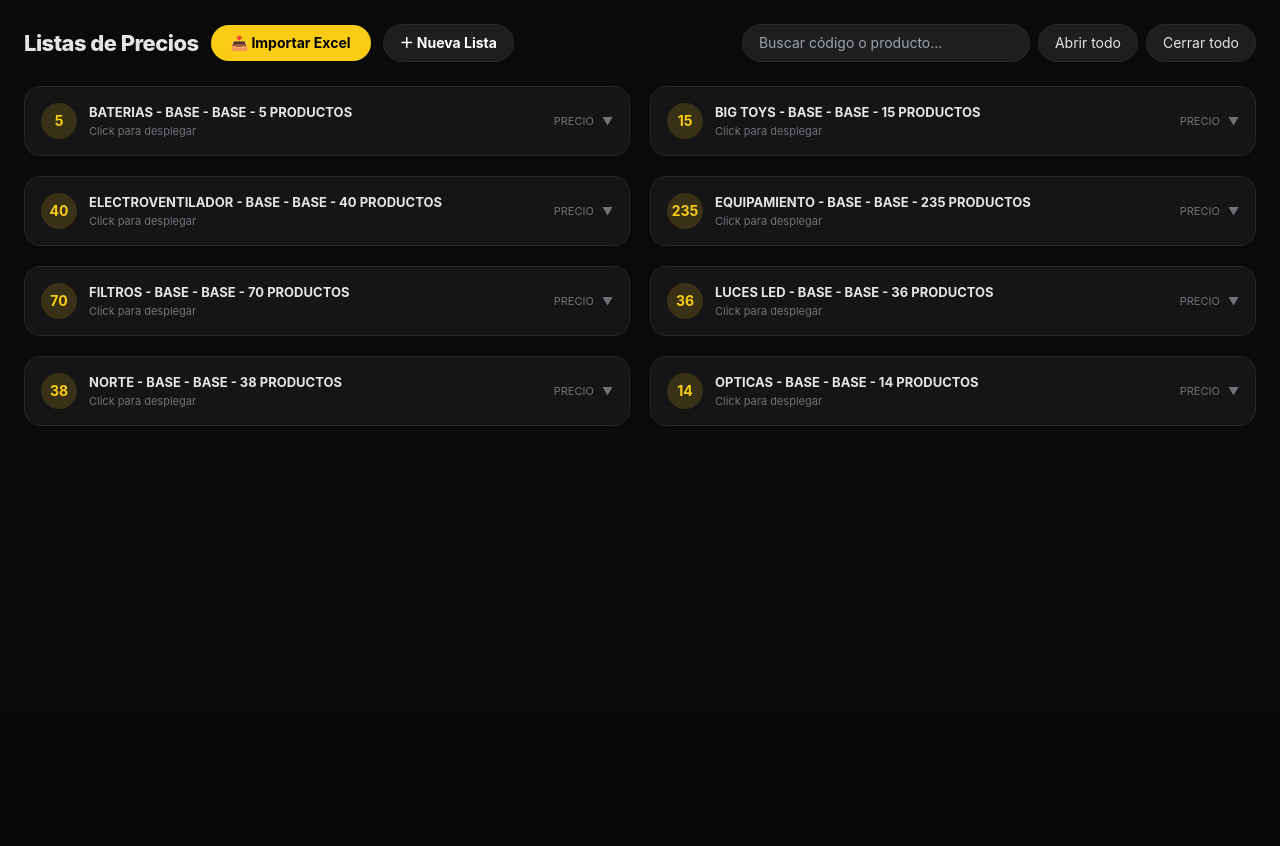
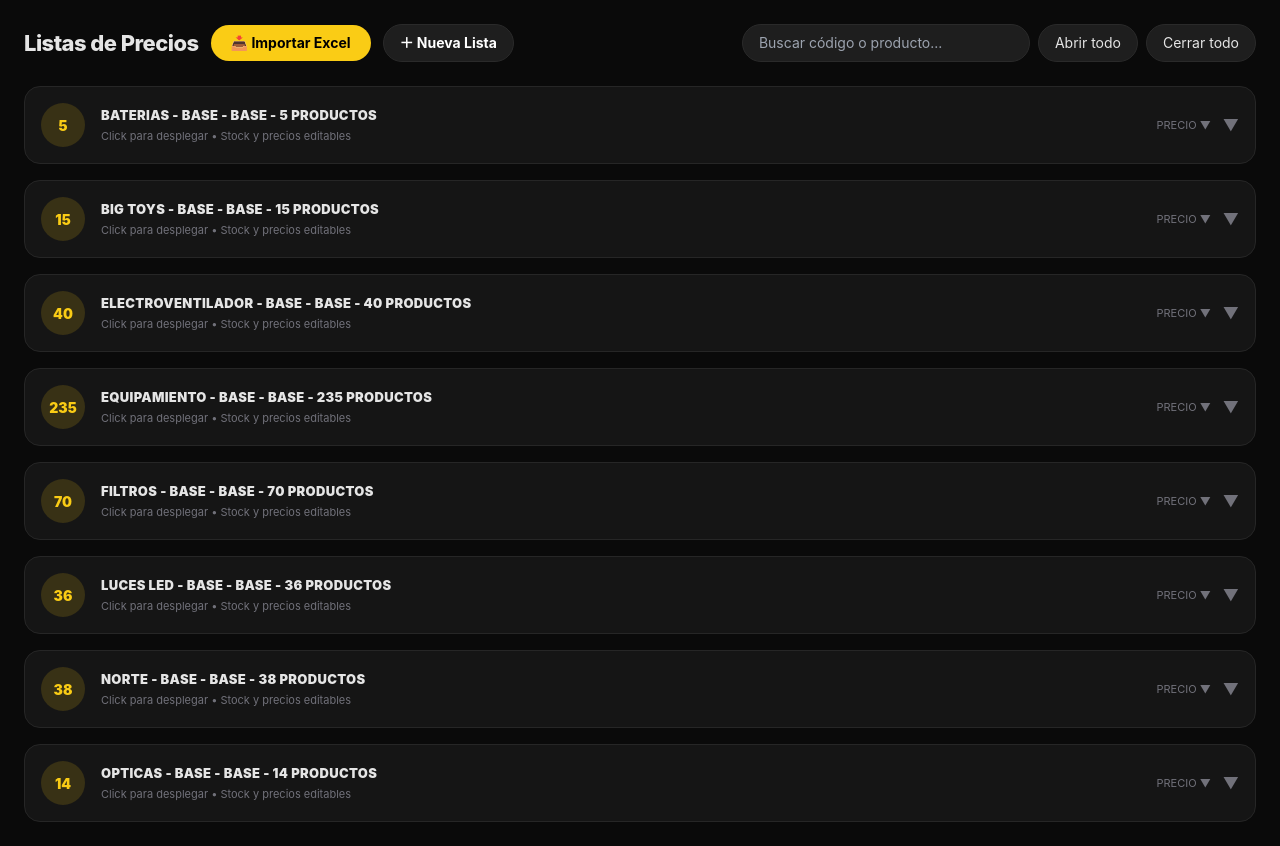
Before and after one commit to marcomoretic71-prog/halcon-equipamientos, a Django app: page /listas/ in a window 1280 px wide. Shown: the part 87-933 px from the top of the page. Before the commit the page ends 513 px from the top, so only its background shows below. Run offline with Django 5.2, Linux system fonts and the light colour scheme; a user stored in the database is signed in; data comes from the database, SQL or seed files in the repository; some libraries are stand-ins or nearby versions.

Commit message:
feat: listas full width + stock editable desde listas

```diff
--- a/equipamientos/templates/listas.html
+++ b/equipamientos/templates/listas.html
@@ -31,31 +31,35 @@ body{background:#0a0a0a;color:#e5e5e5;font-family:Inter,sans-serif}
     <a href="/presupuestos/" class="bg-[#facc15] text-black font-bold px-4 py-2 rounded-full text-sm">+ Nuevo Presupuesto</a>
   </div>
 </nav>
-<div class="max-w-[1700px] mx-auto p-4 md:p-6">
+<div class="max-w-[1600px] mx-auto p-4 md:p-6">
   <div class="flex flex-col md:flex-row justify-between gap-4 mb-6">
-    <div class="flex items-center gap-3">
+    <div class="flex items-center gap-3 flex-wrap">
       <h1 class="text-[22px] font-extrabold tracking-tight">Listas de Precios</h1>
       <button onclick="abrirImportModal()" class="bg-[#facc15] text-black font-bold px-5 py-2 rounded-full text-sm hover:bg-yellow-300">📥 Importar Excel</button>
       <button onclick="crearListaNueva()" class="bg-[#1e1e1e] border border-[#2a2a2a] text-white font-bold px-4 py-2 rounded-full text-sm hover:bg-[#2a2a2a]">＋ Nueva Lista</button>
     </div>
-    <div class="flex gap-2">
+    <div class="flex gap-2 flex-wrap">
       <input id="buscador" placeholder="Buscar código o producto..." class="bg-[#1e1e1e] border border-[#2a2a2a] rounded-full px-4 py-2 text-sm w-72 outline-none focus:border-yellow-400">
       <button onclick="toggleAll(true)" class="bg-[#1e1e1e] border border-[#2a2a2a] rounded-full px-4 py-2 text-sm">Abrir todo</button>
       <button onclick="toggleAll(false)" class="bg-[#1e1e1e] border border-[#2a2a2a] rounded-full px-4 py-2 text-sm">Cerrar todo</button>
     </div>
   </div>
-  <div class="grid grid-cols-1 xl:grid-cols-2 gap-5 items-start">
+  <!-- CAMBIO: FULL WIDTH, UNA ABAJO DE OTRA -->
+  <div class="flex flex-col gap-4">
   {% for lista in listas %}
-    <div class="bg-[#151515] border border-[#262626] rounded-[16px] overflow-hidden">
-      <button onclick="toggleLista('{{ lista.id }}')" class="w-full flex items-center justify-between p-4 hover:bg-[#1c1c1c] transition">
-        <div class="flex items-center gap-3 text-left">
-          <div class="w-9 h-9 rounded-full bg-[#facc15]/15 text-[#facc15] flex items-center justify-center font-bold text-sm">{{ lista.items.count }}</div>
+    <div class="bg-[#151515] border border-[#262626] rounded-[16px] overflow-hidden w-full">
+      <button onclick="toggleLista('{{ lista.id }}')" class="w-full flex items-center justify-between p-4 hover:bg-[#1c1c1c] transition text-left">
+        <div class="flex items-center gap-4">
+          <div class="w-11 h-11 rounded-full bg-[#facc15]/15 text-[#facc15] flex items-center justify-center font-black text-[14px]">{{ lista.items.count }}</div>
           <div>
-            <div class="font-bold text-[13px] uppercase">{{ lista.nombre }} - Base - {{ lista.items.count }} productos</div>
-            <div class="text-[11px] text-zinc-500">Click para desplegar</div>
+            <div class="font-black text-[13px] uppercase tracking-wide">{{ lista.nombre }} - BASE - {{ lista.items.count }} PRODUCTOS</div>
+            <div class="text-[11px] text-zinc-500 mt-0.5">Click para desplegar • Stock y precios editables</div>
           </div>
         </div>
-        <div class="flex items-center gap-2 text-[11px] text-zinc-500"><span>PRECIO</span><span id="arrow-{{ lista.id }}">▼</span></div>
+        <div class="flex items-center gap-3">
+          <span class="text-[11px] text-zinc-500 hidden md:block">PRECIO ▼</span>
+          <span id="arrow-{{ lista.id }}" class="text-zinc-500">▼</span>
+        </div>
       </button>
       <div id="body-{{ lista.id }}" class="hidden border-t border-[#262626]">
         <div class="bg-[#1a1a1a] p-3 flex items-center gap-2 border-b border-[#262626] flex-wrap">
@@ -63,27 +67,44 @@ body{background:#0a0a0a;color:#e5e5e5;font-family:Inter,sans-serif}
           <input id="pct-{{ lista.id }}" type="number" placeholder="%" class="bg-[#0f0f0f] border border-[#333] rounded-full px-3 py-1.5 w-20 text-sm text-center outline-none">
           <span class="text-sm">%</span>
           <button onclick="aplicarPorcentaje('{{ lista.id }}')" class="bg-[#facc15] text-black font-bold px-4 py-1.5 rounded-full text-xs hover:bg-yellow-300">Aplicar suba</button>
-          <button onclick="exportarLista('{{ lista.id }}')" class="bg-[#222] border border-[#333] text-zinc-300 px-3 py-1.5 rounded-full text-xs ml-2">⬇ Exportar</button>
-          <button onclick="limpiarDuplicadosLista('{{ lista.id }}')" class="bg-red-500/10 border border-red-500/20 text-red-400 px-3 py-1.5 rounded-full text-xs ml-2 hover:bg-red-500 hover:text-white">🧹 Quitar duplicados</button>
+          <div class="w-px h-6 bg-[#333] mx-2 hidden md:block"></div>
+          <button onclick="exportarLista('{{ lista.id }}')" class="bg-[#222] border border-[#333] text-zinc-300 px-3 py-1.5 rounded-full text-xs">⬇ Exportar</button>
+          <button onclick="limpiarDuplicadosLista('{{ lista.id }}')" class="bg-red-500/10 border border-red-500/20 text-red-400 px-3 py-1.5 rounded-full text-xs hover:bg-red-500 hover:text-white">🧹 Quitar duplicados</button>
           <span id="status-{{ lista.id }}" class="text-[11px] text-zinc-500 ml-2"></span>
         </div>
-        <div class="max-h-[520px] overflow-auto">
-          <table class="w-full text-[11px]">
-            <thead class="sticky top-0 bg-[#1e1e1e] text-[9px] text-zinc-500 uppercase">
-              <tr><th class="text-left p-2">Código</th><th class="text-left p-2">Producto</th><th class="text-right p-2">Precio</th><th class="p-2 text-right">Acción</th></tr>
+        <div class="max-h-[650px] overflow-auto">
+          <table class="w-full text-[12px]">
+            <thead class="sticky top-0 bg-[#1e1e1e] text-[10px] text-zinc-500 uppercase z-10">
+              <tr>
+                <th class="text-left p-3 w-[110px]">Código</th>
+                <th class="text-left p-3">Producto</th>
+                <th class="text-center p-3 w-[160px]">Stock</th>
+                <th class="text-right p-3 w-[155px]">Precio</th>
+                <th class="p-3 w-[110px] text-right">Acción</th>
+              </tr>
             </thead>
             <tbody class="divide-y divide-[#1e1e1e]">
             {% for item in lista.items.all %}
               <tr id="row-{{ item.id }}" class="hover:bg-[#1e1e1e]/50 prod-row" data-codigo="{{ item.producto.codigo|lower }}" data-nombre="{{ item.producto.nombre|lower }}">
-                <td class="p-2.5 text-zinc-500 font-mono text-[10px]">{{ item.producto.codigo }}</td>
-                <td class="p-2.5 text-zinc-300 max-w-[220px] truncate">{{ item.producto.nombre }}</td>
-                <td class="p-2.5 text-right">
-                  <input id="price-{{ item.id }}" data-item="{{ item.id }}" data-lista="{{ lista.id }}" type="text" value="{{ item.producto.precio }}" class="price-input bg-[#0f0f0f] border border-[#333] rounded-lg px-2 py-1.5 w-[125px] text-right outline-none focus:border-yellow-400">
+                <td class="p-3 text-zinc-500 font-mono text-[11px]">{{ item.producto.codigo }}</td>
+                <td class="p-3 text-zinc-300">
+                  <div class="max-w-[700px] truncate" title="{{ item.producto.nombre }}">{{ item.producto.nombre }}</div>
                 </td>
-                <td class="p-2.5 text-right">
+                <!-- STOCK EDITABLE -->
+                <td class="p-2">
+                  <div class="flex items-center justify-center gap-1">
+                    <button onclick="cambiarStock('{{ item.id }}','{{ item.producto.id }}', -1)" class="w-7 h-7 rounded-full bg-[#222] border border-[#333] text-white hover:bg-[#333] font-bold flex items-center justify-center">−</button>
+                    <input id="stock-{{ item.id }}" data-item="{{ item.id }}" data-producto="{{ item.producto.id }}" data-lista="{{ lista.id }}" type="number" value="{{ item.producto.stock|default:0 }}" class="stock-input bg-[#0f0f0f] border border-[#333] rounded-lg px-1 py-1.5 w-[60px] text-center outline-none focus:border-[#facc15] font-bold {% if item.producto.stock == 0 %}text-red-400{% elif item.producto.stock <= 3 %}text-yellow-400{% else %}text-green-400{% endif %}">
+                    <button onclick="cambiarStock('{{ item.id }}','{{ item.producto.id }}', 1)" class="w-7 h-7 rounded-full bg-[#222] border border-[#333] text-white hover:bg-[#333] font-bold flex items-center justify-center">+</button>
+                  </div>
+                </td>
+                <td class="p-3 text-right">
+                  <input id="price-{{ item.id }}" data-item="{{ item.id }}" data-lista="{{ lista.id }}" type="text" value="{{ item.producto.precio }}" class="price-input bg-[#0f0f0f] border border-[#333] rounded-lg px-2 py-1.5 w-[130px] text-right outline-none focus:border-yellow-400">
+                </td>
+                <td class="p-3 text-right">
                   <div class="flex gap-1 justify-end items-center">
-                    <button onclick="guardar('{{ item.id }}')" class="w-6 h-6 rounded-full bg-[#facc15] text-black font-bold hover:bg-yellow-300" title="Guardar precio">›</button>
-                    <button onclick="eliminarDeLista('{{ item.id }}', '{{ item.producto.codigo|escapejs }}')" class="w-6 h-6 rounded-full bg-[#222] border border-[#333] text-red-400 hover:bg-red-500 hover:text-white text-[12px] font-bold" title="Eliminar de la lista">✕</button>
+                    <button onclick="guardar('{{ item.id }}')" class="w-7 h-7 rounded-full bg-[#facc15] text-black font-bold hover:bg-yellow-300 flex items-center justify-center text-[12px]" title="Guardar precio">›</button>
+                    <button onclick="eliminarDeLista('{{ item.id }}', '{{ item.producto.codigo|escapejs }}')" class="w-7 h-7 rounded-full bg-[#222] border border-[#333] text-red-400 hover:bg-red-500 hover:text-white text-[12px] font-bold flex items-center justify-center" title="Eliminar de la lista">✕</button>
                   </div>
                 </td>
               </tr>
@@ -96,6 +117,7 @@ body{background:#0a0a0a;color:#e5e5e5;font-family:Inter,sans-serif}
   {% endfor %}
   </div>
 </div>
+<!-- MODAL IMPORT -->
 <div id="modalImport" class="fixed inset-0 z-[100] hidden bg-black/70 backdrop-blur flex items-center justify-center p-4">
   <div class="bg-[#151515] border border-[#262626] rounded-[20px] w-full max-w-[650px] p-6">
     <div class="flex justify-between items-center mb-4">
@@ -220,6 +242,7 @@ function toggleAll(open){
   document.querySelectorAll('[id^=body-]').forEach(b=>{
     if(open) b.classList.remove('hidden'); else b.classList.add('hidden');
   });
+  document.querySelectorAll('[id^=arrow-]').forEach(a=>a.textContent=open?'▲':'▼');
 }
 function parseARS(s){ if(!s) return 0; return parseFloat(s.replace(/\$/g,'').trim().replace(/\./g,'').replace(',','.'))||0; }
 function formatARS(n){ return new Intl.NumberFormat('es-AR',{style:'currency',currency:'ARS'}).format(n); }
@@ -230,6 +253,44 @@ function guardar(id){
   inp.style.borderColor='#facc15';
   fetch('/editar_precio_item_lista/',{ method:'POST', headers:{'Content-Type':'application/json','X-CSRFToken':'{{ csrf_token }}'}, body:JSON.stringify({item_id:id, precio:val}) }).then(r=>r.json()).then(d=>{ if(d.ok){ inp.value=formatARS(d.nuevo_precio); inp.style.borderColor='#22c55e'; setTimeout(()=>inp.style.borderColor='#333',1000); } });
 }
+// STOCK NUEVO - RECOMENDADO
+function cambiarStock(itemId, productoId, delta){
+  const inp=document.getElementById('stock-'+itemId);
+  let actual=parseInt(inp.value)||0;
+  let nuevo=actual+delta;
+  if(nuevo<0) nuevo=0;
+  inp.value=nuevo;
+  guardarStock(itemId, productoId, nuevo);
+}
+function guardarStock(itemId, productoId, nuevoValor){
+  const inp=document.getElementById('stock-'+itemId);
+  if(nuevoValor===undefined) nuevoValor=parseInt(inp.value)||0;
+  inp.style.borderColor='#facc15';
+  fetch('/api/actualizar_stock/',{
+    method:'POST',
+    headers:{'Content-Type':'application/json','X-CSRFToken':'{{ csrf_token }}'},
+    body:JSON.stringify({producto_id: productoId, stock: nuevoValor})
+  }).then(r=>r.json()).then(d=>{
+    if(d.ok){
+      inp.classList.remove('text-red-400','text-yellow-400','text-green-400');
+      if(d.stock==0) inp.classList.add('text-red-400');
+      else if(d.stock<=3) inp.classList.add('text-yellow-400');
+      else inp.classList.add('text-green-400');
+      inp.style.borderColor='#22c55e';
+      setTimeout(()=>inp.style.borderColor='#333',1200);
+      document.querySelectorAll(`.stock-input[data-producto="${productoId}"]`).forEach(other=>{
+        if(other.id!==inp.id){ other.value=d.stock; other.className=inp.className; }
+      });
+    } else alert('Error: '+(d.error||''));
+  });
+}
+document.addEventListener('change', e=>{
+  if(e.target.classList.contains('stock-input')){
+    let productoId=e.target.dataset.producto;
+    let itemId=e.target.dataset.item;
+    guardarStock(itemId, productoId);
+  }
+});
 async function aplicarPorcentaje(listaId){
   const pctInput=document.getElementById('pct-'+listaId);
   const status=document.getElementById('status-'+listaId);
--- a/equipamientos/urls.py
+++ b/equipamientos/urls.py
@@ -8,18 +8,19 @@ urlpatterns = [
     path('listas/', views.listas_view, name='listas'),
     path('presupuestos/', views.presupuestos_view, name='presupuestos'),
 
-    # APIs PRODUCTOS - NO ROMPER NADA - solo agrega
+    # APIs PRODUCTOS
     path('api/buscar_productos/', views.api_buscar_productos, name='api_buscar_productos'),
     path('api/guardar_producto/', views.api_guardar_producto, name='api_guardar_producto'),
     path('api/eliminar_producto/<int:producto_id>/', views.api_eliminar_producto, name='api_eliminar_producto'),
     path('api/limpiar_duplicados_global/', views.api_limpiar_duplicados_global, name='api_limpiar_duplicados_global'),
+    path('api/actualizar_stock/', views.api_actualizar_stock, name='api_actualizar_stock'),
 
     # PRESUPUESTOS
     path('crear_presupuesto/', views.crear_presupuesto, name='crear_presupuesto'),
     path('modificar_lista/', views.modificar_lista, name='modificar_lista'),
     path('editar_precio_item_lista/', views.editar_precio_item_lista, name='editar_precio_item_lista'),
 
-    # PDF - ambas rutas
+    # PDF
     path('pdf/<str:codigo>/', views.pdf_presupuesto, name='pdf_presupuesto'),
     path('presupuesto/pdf/<str:codigo>/', views.pdf_presupuesto, name='pdf_presupuesto_alt'),
     path('presupuesto/nuevo/', views.presupuestos_view, name='presupuesto_nuevo'),
@@ -35,7 +36,7 @@ urlpatterns = [
     path('caja/', views.caja_view, name='caja'),
     path('api/caja_eliminar/', views.api_caja_eliminar, name='api_caja_eliminar'),
 
-    # LISTAS BRACCO - ESTAS YA LAS TENIAS, NO SE TOCAN
+    # LISTAS
     path('api/crear_lista/', views.api_crear_lista, name='api_crear_lista'),
     path('api/importar_lista_excel/', views.api_importar_lista_excel, name='api_importar_lista_excel'),
     path('api/exportar_lista_excel/', views.api_exportar_lista_excel, name='api_exportar_lista_excel'),
--- a/equipamientos/views.py
+++ b/equipamientos/views.py
@@ -563,6 +563,28 @@ def api_limpiar_duplicados_lista(request):
             return JsonResponse({'ok': False, 'error': str(e)})
     return JsonResponse({'ok': False, 'error': 'Metodo no permitido'})
 
+# === NUEVO: STOCK EDITABLE DESDE LISTAS ===
+@login_required
+@csrf_exempt
+def api_actualizar_stock(request):
+    if request.method != 'POST':
+        return JsonResponse({'ok': False, 'error': 'Metodo no permitido'})
+    try:
+        d = json.loads(request.body)
+        producto_id = d.get('producto_id')
+        stock = int(d.get('stock', 0))
+        if stock < 0:
+            stock = 0
+        prod = Producto.objects.get(id=producto_id)
+        prod.stock = stock
+        prod.save()
+        return JsonResponse({'ok': True, 'stock': prod.stock})
+    except Producto.DoesNotExist:
+        return JsonResponse({'ok': False, 'error': 'Producto no existe'})
+    except Exception as e:
+        import traceback; traceback.print_exc()
+        return JsonResponse({'ok': False, 'error': str(e)})
+
 @login_required
 @csrf_exempt
 def api_importar_lista_excel(request):
@@ -636,9 +658,9 @@ def api_exportar_lista_excel(request):
         wb = openpyxl.Workbook()
         ws = wb.active
         ws.title = lista.nombre[:30]
-        ws.append(["CODIGO", "NOMBRE", "PRECIO"])
+        ws.append(["CODIGO", "NOMBRE", "PRECIO", "STOCK"])
         for item in lista.items.select_related('producto').all():
-            ws.append([item.producto.codigo, item.producto.nombre, float(item.precio)])
+            ws.append([item.producto.codigo, item.producto.nombre, float(item.precio), item.producto.stock])
         bio = BytesIO()
         wb.save(bio)
         bio.seek(0)
```
